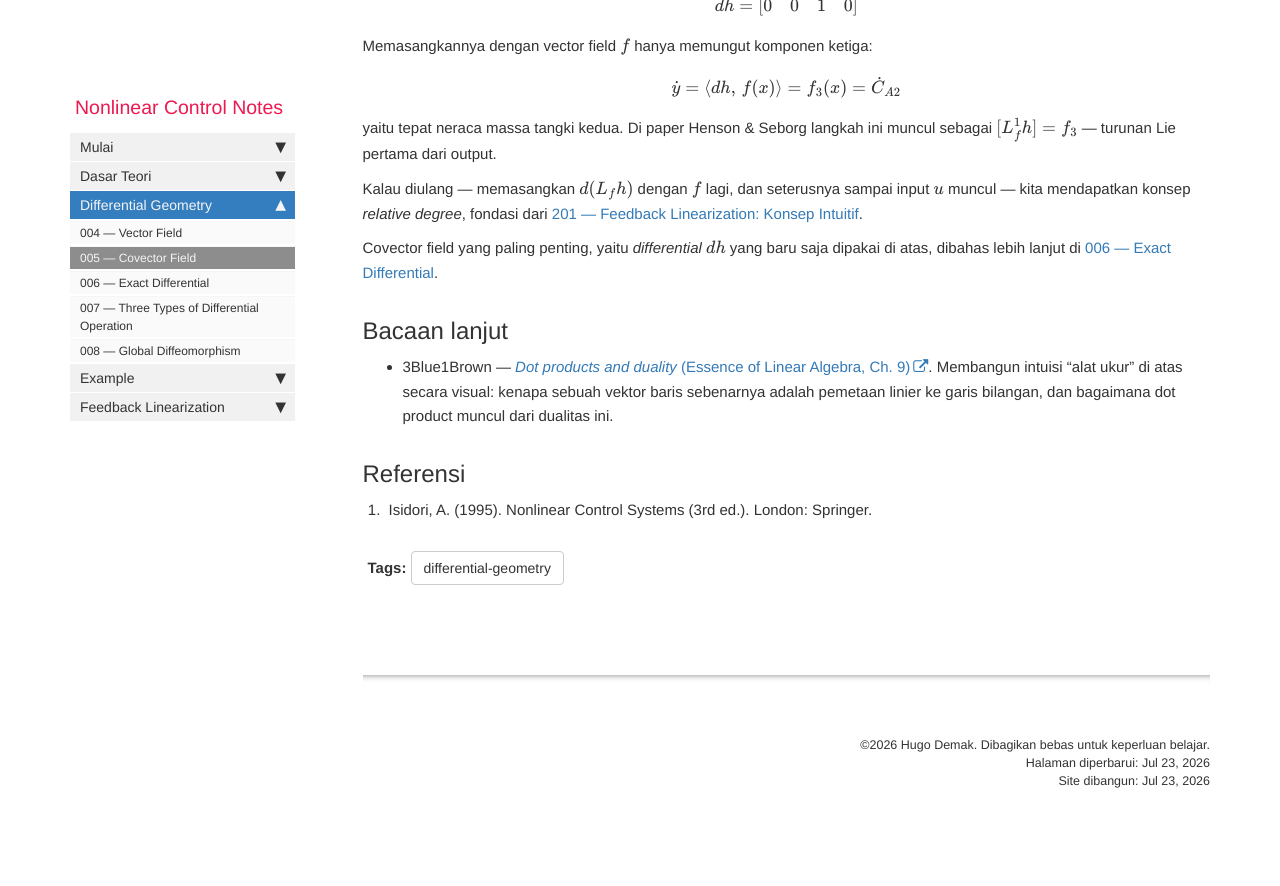
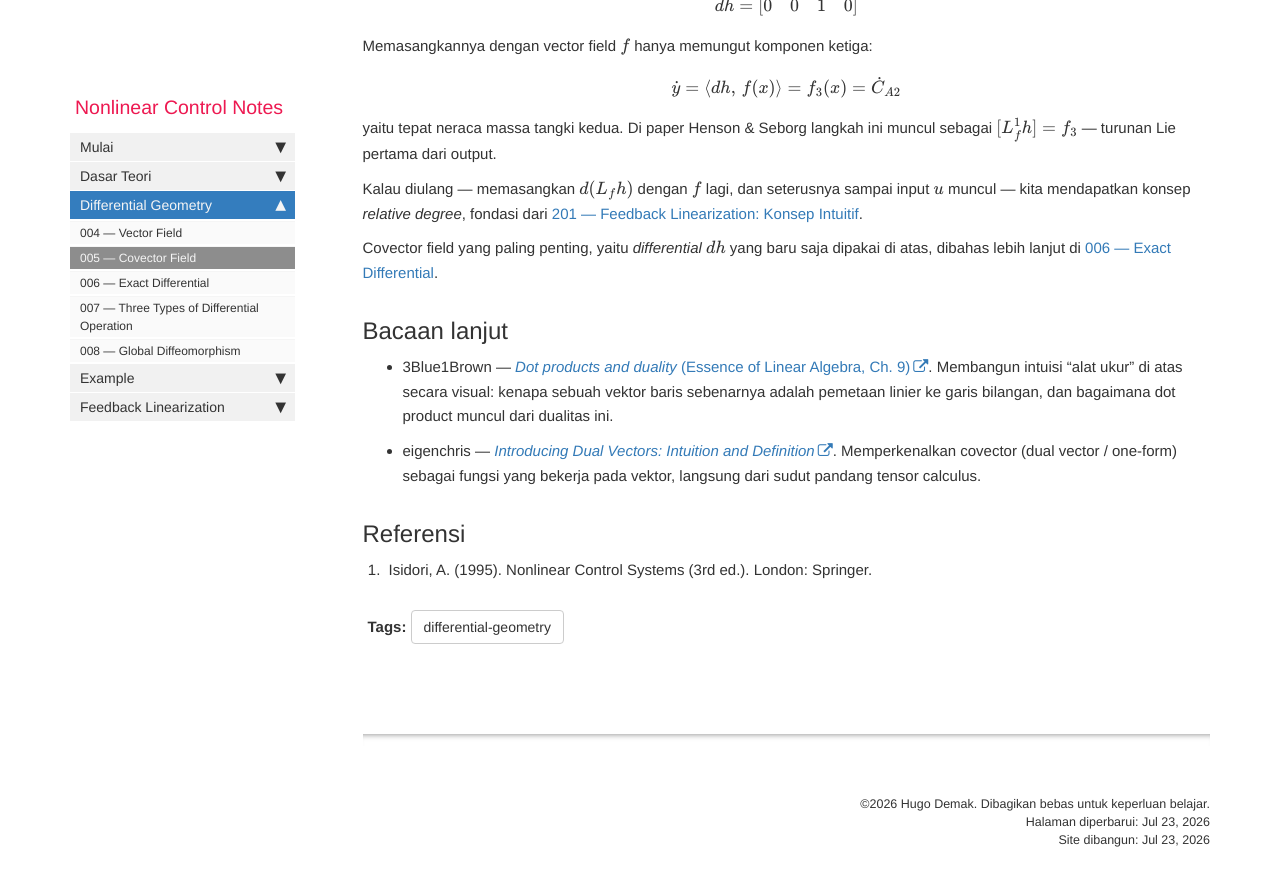
Before and after one commit to Pekosann/nonlinear-control-notes, a Jekyll site: the page built from notes/005-covector-field.md, in a window 1280 px wide and 900 px high, scrolled down 2785 px. Shown: the top 886 px of the window. Built offline with Jekyll 4.4.1, drawn with Linux system fonts in a browser that asks for light colours; comment, search, counter and statistics services are not loaded; before the commit the page ends 3625 px from its top, so only the background shows below that.

Commit message:
Note 005: add eigenchris dual vectors video to further reading

```diff
--- a/notes/005-covector-field.md
+++ b/notes/005-covector-field.md
@@ -105,3 +105,4 @@ Covector field yang paling penting, yaitu *differential* $dh$ yang baru saja dip
 ## Bacaan lanjut
 
 - 3Blue1Brown — [*Dot products and duality* (Essence of Linear Algebra, Ch. 9)](https://www.youtube.com/watch?v=LyGKycYT2v0). Membangun intuisi "alat ukur" di atas secara visual: kenapa sebuah vektor baris sebenarnya adalah pemetaan linier ke garis bilangan, dan bagaimana dot product muncul dari dualitas ini.
+- eigenchris — [*Introducing Dual Vectors: Intuition and Definition*](https://www.youtube.com/watch?v=wZ2G-b-Ttww). Memperkenalkan covector (dual vector / one-form) sebagai fungsi yang bekerja pada vektor, langsung dari sudut pandang tensor calculus.
```
